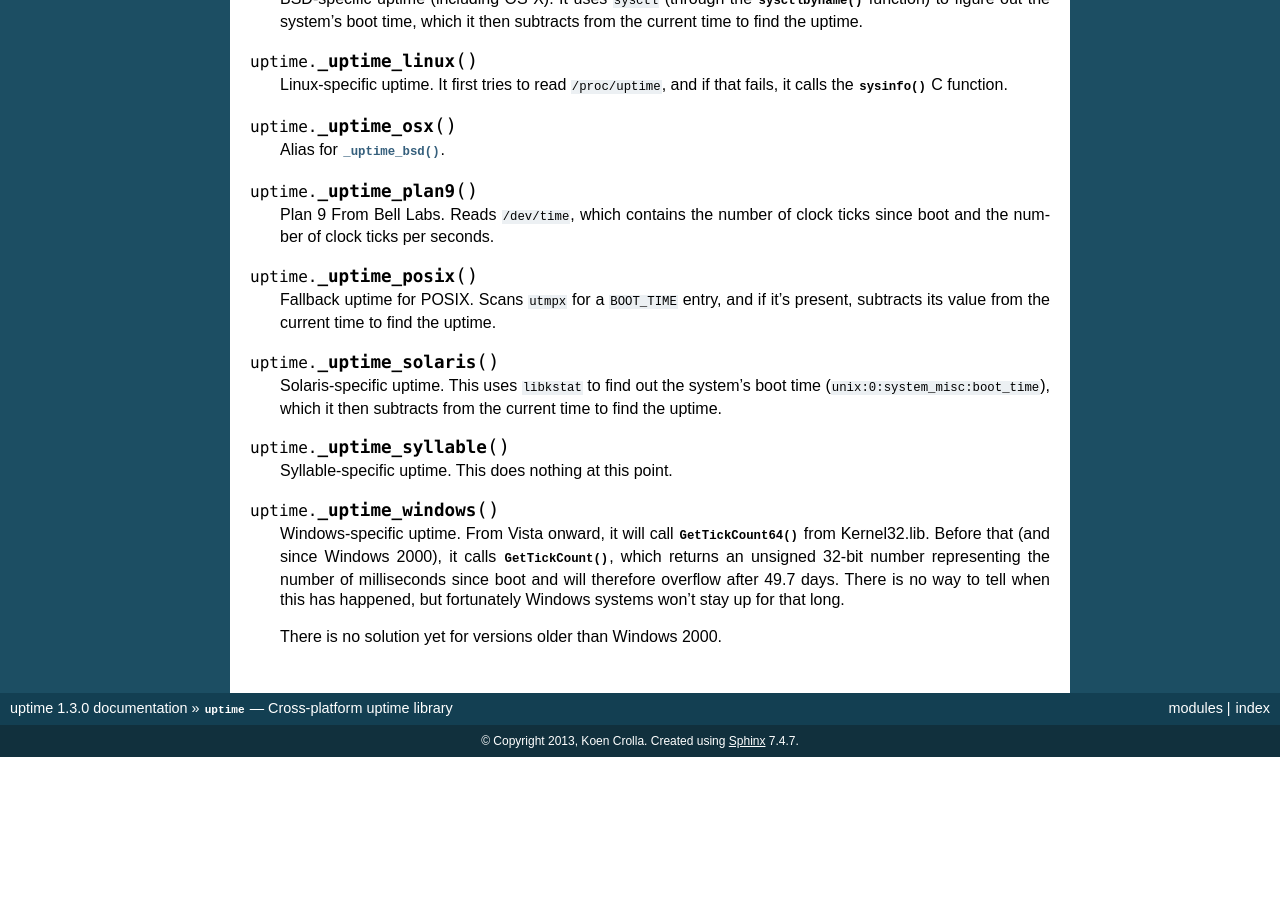
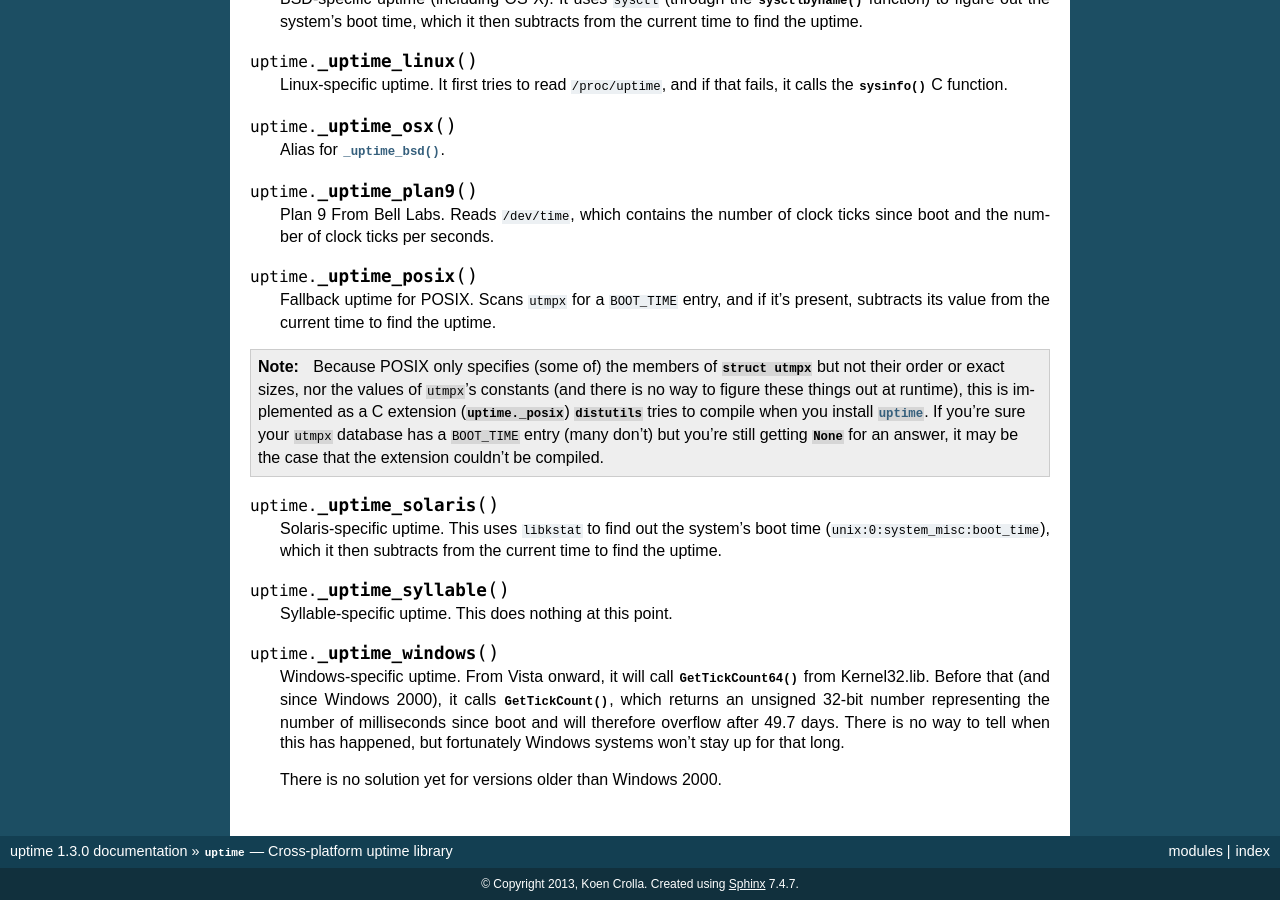
Before and after one commit to Cairnarvon/uptime, a Sphinx documentation site: the page built from doc/index.rst, in a window 1280 px wide and 900 px high, scrolled down 898 px. Built offline with Sphinx 7.4.7, drawn with Linux system fonts in a browser that asks for light colours; before the commit the page ends 1655 px from its top, so only the background shows below that.

Commit message:
Added a note regarding _posix.

```diff
--- a/doc/index.rst
+++ b/doc/index.rst
@@ -84,6 +84,17 @@ You probably shouldn't call them yourself, but they're here if you want to.
    if it's present, subtracts its value from the current time to find the
    uptime.
 
+.. note::
+
+   Because POSIX only specifies (some of) the members of :c:type:`struct utmpx`
+   but not their order or exact sizes, nor the values of ``utmpx``'s constants
+   (and there is no way to figure these things out at runtime), this is
+   implemented as a C extension (:mod:`uptime._posix`) :mod:`distutils` tries
+   to compile when you install :mod:`uptime`. If you're sure your ``utmpx``
+   database has a ``BOOT_TIME`` entry (many don't) but you're still getting
+   :const:`None` for an answer, it may be the case that the extension couldn't
+   be compiled.
+
 .. function:: _uptime_solaris
 
    Solaris-specific uptime. This uses ``libkstat`` to find out the system's
```
